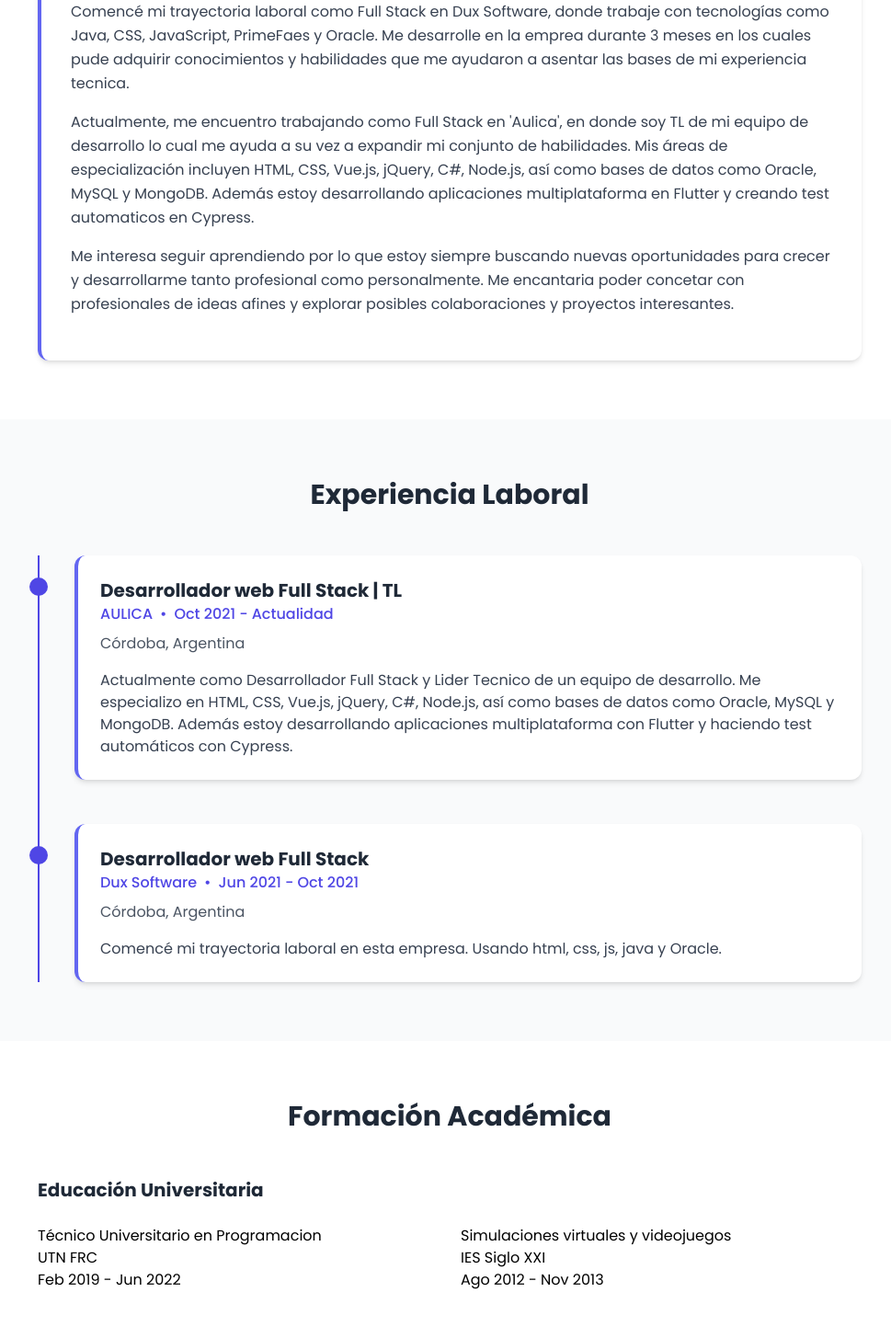
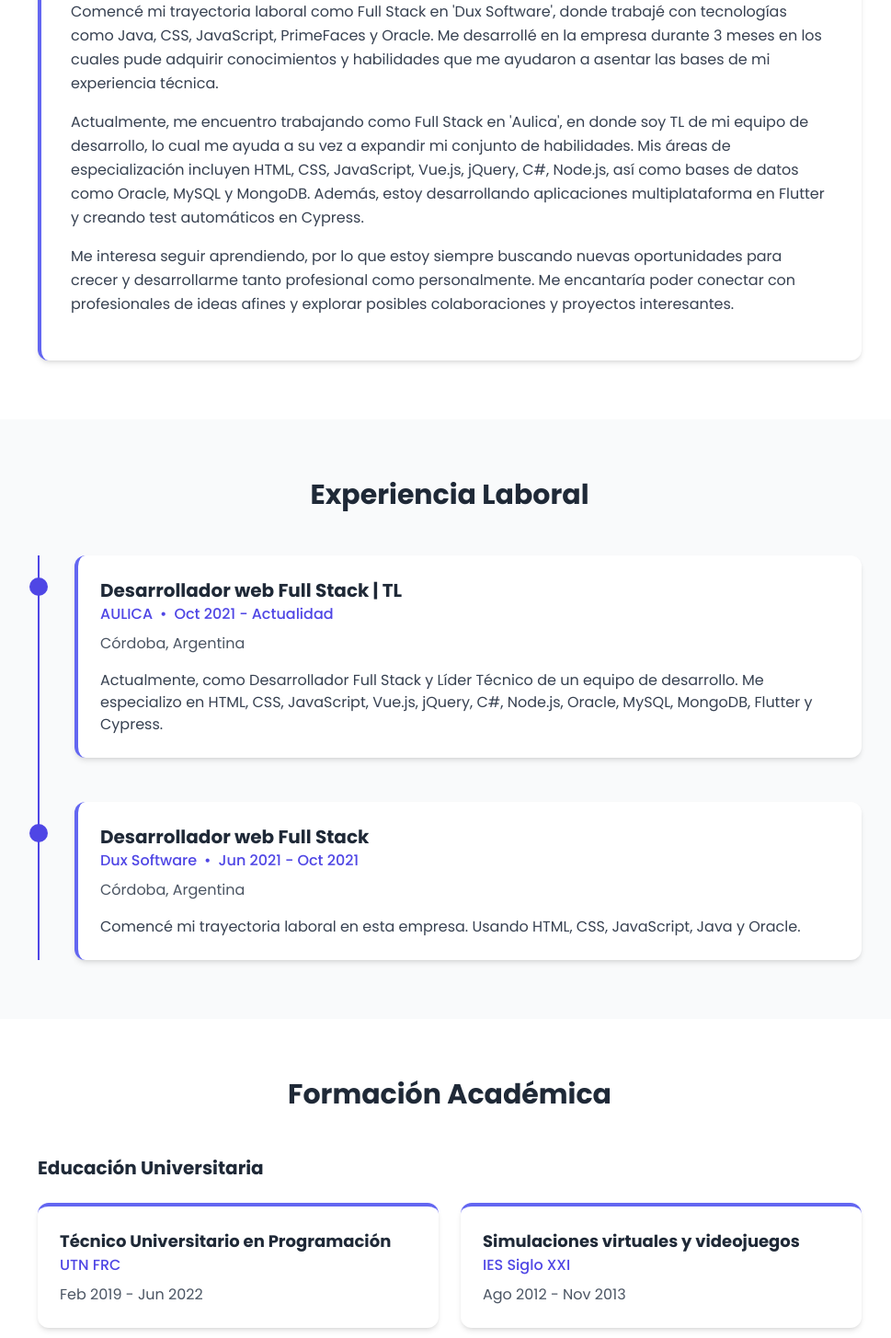
Before and after one commit to FMorinaDev/Portafolio, a Vue app: page / in a window 1280 px wide. Shown: the part 820-2275 px from the top of the page at 92% size, without its empty margins (151-1120 px from the left). Built offline with nearby package versions, Linux system fonts and the light colour scheme.

Commit message:
correcciones

```diff
--- a/src/components/Educacion.vue
+++ b/src/components/Educacion.vue
@@ -6,7 +6,7 @@
                 <div class="max-w-4xl mx-auto">
                     <h3>Educación Universitaria</h3>
                     <div class="contenedor-universitario">
-                        <div v-for="item in universitario" :key="item.id">
+                        <div v-for="item in universitario" :key="item.id" class="carrera">
                             <h4>{{ item.titulo }}</h4>
                             <p class="institucion">{{ item.institucion }}</p>
                             <p class="tiempo">{{ item.tiempo }}</p>
@@ -53,6 +53,7 @@ const redirect = (link) => {
         .contenedor-cursos,
         .contenedor-universitario{
             @apply grid grid-cols-1 md:grid-cols-2 gap-6 mb-12;
+            .carrera,
             .curso{
                 @apply relative bg-white rounded-xl shadow-md p-6 border-t-4 border-indigo-500;
                 h4{
--- a/src/components/Hero.vue
+++ b/src/components/Hero.vue
@@ -3,7 +3,7 @@
         <div class="contenedor">
             <div class="informacion">
                 <h1>Franco Miguel Morina Comoglio</h1>
-                <h2>Desarrollador Full Stack</h2>
+                <h2>Desarrollador Full Stack | TL</h2>
                 <p>
                     Apasionado de la programación con residencia actual en Córdoba Capital.
                     Especializado en desarrollo web y móvil con experiencia en múltiples tecnologías.
--- a/src/components/ProyectoItem.vue
+++ b/src/components/ProyectoItem.vue
@@ -5,7 +5,7 @@
     >
         <h4 >{{ proyecto.nombre }}</h4>
         <div>
-            probando que esto se muestre correctamente porque no se que puede pasar sino
+            {{ proyecto.descripcion }}
         </div>
         <div class="git-demo">
             <ChipItem :skill="{ icono: githubIcon }" :resumido="true" class="chip" v-if="proyecto.github" @click="redirect(proyecto.github)"></ChipItem>
--- a/src/data/data.js
+++ b/src/data/data.js
@@ -63,26 +63,26 @@ export const experiencia = [
         empresa: 'AULICA',
         tiempo: 'Oct 2021 - Actualidad',
         ubicacion: 'Córdoba, Argentina',
-        detalles: 'Actualmente como Desarrollador Full Stack y Lider Tecnico de un equipo de desarrollo. Me especializo en HTML, CSS, Vue.js, jQuery, C#, Node.js, así como bases de datos como Oracle, MySQL y MongoDB. Además estoy desarrollando aplicaciones multiplataforma con Flutter y haciendo test automáticos con Cypress.'
+        detalles: 'Actualmente, como Desarrollador Full Stack y Líder Técnico de un equipo de desarrollo. Me especializo en HTML, CSS, JavaScript, Vue.js, jQuery, C#, Node.js, Oracle, MySQL, MongoDB, Flutter y Cypress.'
     },
     {
         cargo: 'Desarrollador web Full Stack',
         empresa: 'Dux Software',
         tiempo: 'Jun 2021 - Oct 2021',
         ubicacion: 'Córdoba, Argentina',
-        detalles: 'Comencé mi trayectoria laboral en esta empresa. Usando html, css, js, java y Oracle.'
+        detalles: 'Comencé mi trayectoria laboral en esta empresa. Usando HTML, CSS, JavaScript, Java y Oracle.'
     }
 ]
 export const sobreMi = [
-    'Soy Franco, desarrollador Full Stack con mas de 4 años de experiencia. Me forme como Tenico en programacion en la Universidad Tenologica Nacional de Cordoba y actualmente me sigo formando a traves de cursos que me ayudan a ampliar mis conocimientos y habilidades en nuevas tecnologias y lenguajes.',
-    'Comencé mi trayectoria laboral como Full Stack en Dux Software, donde trabaje con tecnologías como Java, CSS, JavaScript, PrimeFaes y Oracle. Me desarrolle en la emprea durante 3 meses en los cuales pude adquirir conocimientos y habilidades que me ayudaron a asentar las bases de mi experiencia tecnica.',
-    `Actualmente, me encuentro trabajando como Full Stack en 'Aulica', en donde soy TL de mi equipo de desarrollo lo cual me ayuda a su vez a expandir mi conjunto de habilidades. Mis áreas de especialización incluyen HTML, CSS, Vue.js, jQuery, C#, Node.js, así como bases de datos como Oracle, MySQL y MongoDB. Además estoy desarrollando aplicaciones multiplataforma en Flutter y creando test automaticos en Cypress.`,
-    'Me interesa seguir aprendiendo por lo que estoy siempre buscando nuevas oportunidades para crecer y desarrollarme tanto profesional como personalmente. Me encantaria poder concetar con profesionales de ideas afines y explorar posibles colaboraciones y proyectos interesantes.',
+    'Soy Franco, desarrollador Full Stack con más de 4 años de experiencia. Me formé como técnico en programación en la Universidad Tecnológica Nacional de Córdoba y actualmente me sigo formando a través de cursos que me ayudan a ampliar mis conocimientos y habilidades en nuevas tecnologías y lenguajes.',
+    `Comencé mi trayectoria laboral como Full Stack en 'Dux Software', donde trabajé con tecnologías como Java, CSS, JavaScript, PrimeFaces y Oracle. Me desarrollé en la empresa durante 3 meses en los cuales pude adquirir conocimientos y habilidades que me ayudaron a asentar las bases de mi experiencia técnica.`,
+    `Actualmente, me encuentro trabajando como Full Stack en 'Aulica', en donde soy TL de mi equipo de desarrollo, lo cual me ayuda a su vez a expandir mi conjunto de habilidades. Mis áreas de especialización incluyen HTML, CSS, JavaScript, Vue.js, jQuery, C#, Node.js, así como bases de datos como Oracle, MySQL y MongoDB. Además, estoy desarrollando aplicaciones multiplataforma en Flutter y creando test automáticos en Cypress.`,
+    'Me interesa seguir aprendiendo, por lo que estoy siempre buscando nuevas oportunidades para crecer y desarrollarme tanto profesional como personalmente. Me encantaría poder conectar con profesionales de ideas afines y explorar posibles colaboraciones y proyectos interesantes.',
 ]
 export const educacion = [
     {
         tipo: 'universitario',
-        titulo: 'Técnico Universitario en Programacion',
+        titulo: 'Técnico Universitario en Programación',
         institucion: 'UTN FRC',
         tiempo: 'Feb 2019 - Jun 2022'
     },
@@ -297,41 +297,49 @@ export const habilidades = [
 export const proyectos = [
     {
         nombre: 'Cotizador de Criptomonedas',
+        descripcion: 'App que compara criptomonedas usando APIs de datos en tiempo real. Permite ver precios y tendencias',
         github: 'https://github.com/FMorinaDev/comparadorCrypto',
         demo: 'https://comparadorcrpto.netlify.app'
     },
     {
         nombre: 'Administrador de Gastos',
+        descripcion: 'App para administrar gastos e ingresos',
         github: 'https://github.com/FMorinaDev/AdministradorGastos',
         demo: 'https://administradorgastosfm.netlify.app'
     },
     {
         nombre: 'Seguimiento de Pacientes Veterinaria ',
+        descripcion: 'App de gestión de pacientes para veterinarias',
         github: 'https://github.com/FMorinaDev/PacientesVeterinaria',
         demo: 'https://pacientesveterinariafm.netlify.app'
     },
     {
         nombre: 'GuitarLA',
+        descripcion: 'Un catálogo de guitarras',
         github: 'https://github.com/FMorinaDev/guitarLA',
         demo: 'https://guitarlafm.netlify.app'
     },
     {
         nombre: 'Buscador Multicampos',
+        descripcion: 'App para buscar por varios campos a la vez en una lista de manera local',
         github: 'https://github.com/FMorinaDev/BuscadorMultiCampos',
         demo: 'https://buscadormulticamposfm.netlify.app'
     },
     {
         nombre: 'Envio Email',
+        descripcion: 'Front end de envio de email',
         github: 'https://github.com/FMorinaDev/EnvioMail',
         demo: 'https://enviaremailfm.netlify.app'
     },
     {
         nombre: 'Carrito de Compras HTML',
+        descripcion: 'Catálogo simple con funcionalidad de carrito de compras.',
         github: 'https://github.com/FMorinaDev/CarritoCompras',
         demo: 'https://carritocomprashtmlfm.netlify.app'
     },
     {
         nombre: 'Cypress',
+        descripcion: 'Proyecto de pruebas automatizadas usando Cypress.',
         github: 'https://github.com/FMorinaDev/cypress',
     },
 ]
```
